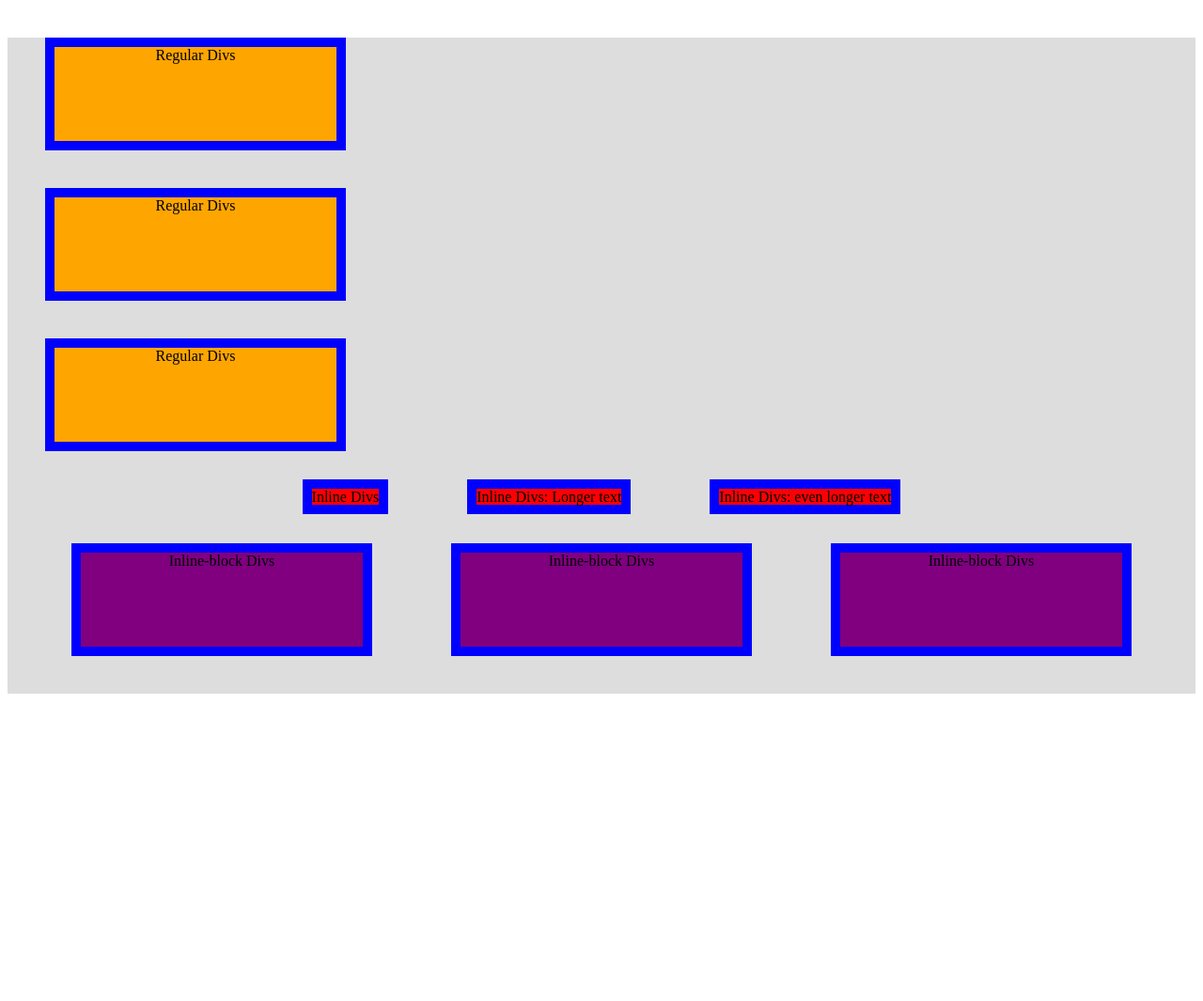
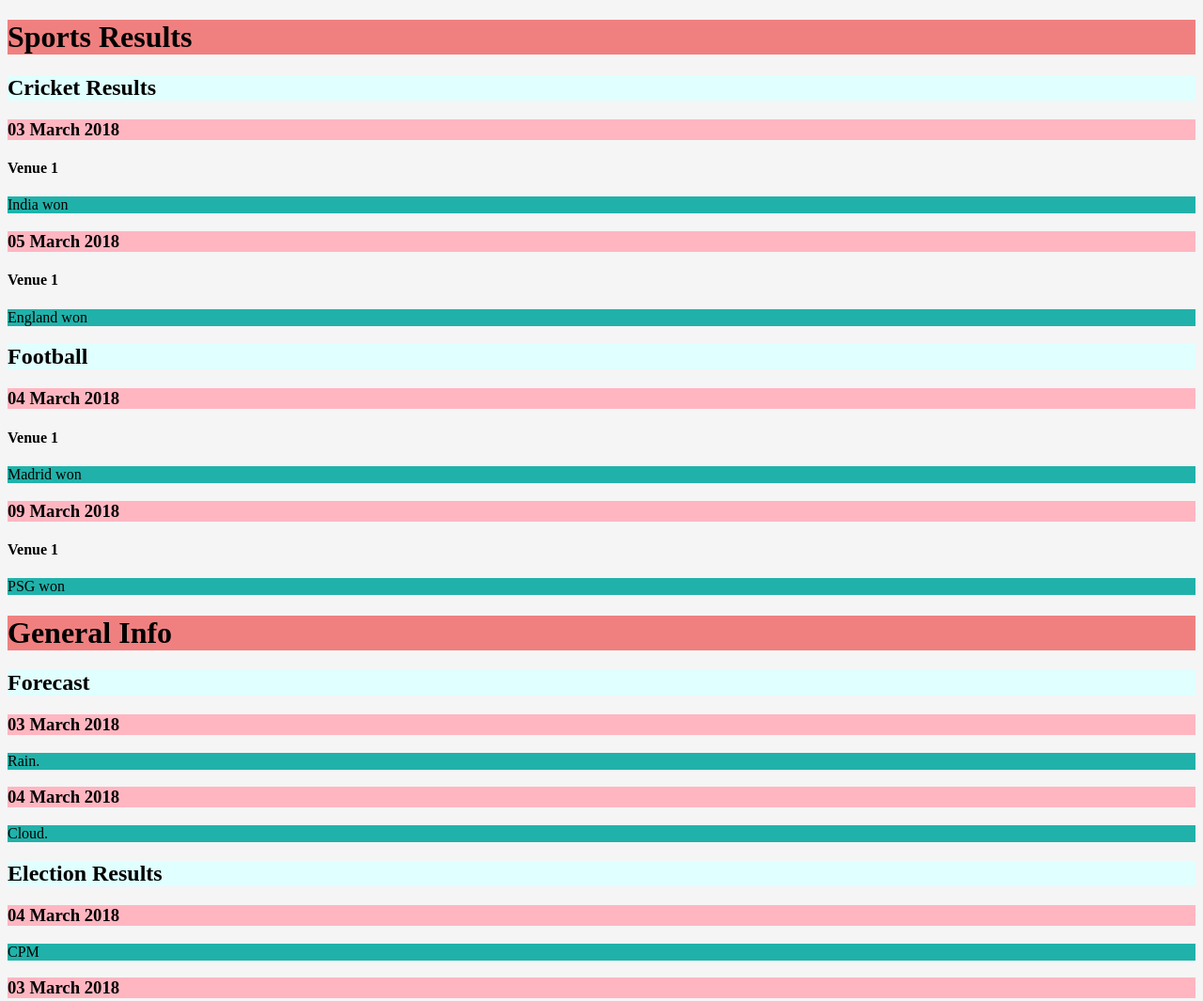
Before and after one commit to RVM427/01-MY-CSS-STUDY, a website: page public_html/index.html in a window 1280 px wide. Shown: the top 1065 px of the page at 94% size. Before the commit the page ends 800 px from the top, so only its background shows below. Drawn offline with Linux system fonts and the light colour scheme.

Commit message:
04 start point article

```diff
--- a/public_html/CSS/my-css-file.css
+++ b/public_html/CSS/my-css-file.css
@@ -1,37 +1,15 @@
-#wrapper {
-  background: #ddd;
-  text-align: center;
-}
-.donothing {
-  background: orange;
-
-  border-color: green;
- border: 10px solid blue;
-  margin: 40px;
-  width: 300px;
-  height: 100px;
-  /* default for div is display:block */
+body{
+    background: whitesmoke;
 }
 
-.linethemup {
-  background: red;
-  display: inline;
-  margin: 40px;
-  width: 300px;
-  border: 10px solid blue;
-  height: 100px;
-  /* notice how these inline blocks ignore width/height and margin top/bottom? */
-  /* notice how width is determined by the content/text inside the div? */
+h1{
+    background: lightcoral;
+}
+h2{
+    background: lightcyan
 }
 
-.inline-block-case {
-  background: purple;
-  display: inline-block;
-  margin: 40px;
-  width: 300px;
-  height: 100px;
-  border: 10px solid blue;
-  /* best of both worlds: you get inline alignment with benefits of sizing/margin that blocks have */
-
-  /* also notice how text-align:center on the wrapper allows you to center these in regards to the wrapper */
+h3{
+    background: lightpink;
 }
+p{background: lightseagreen }
--- a/public_html/index.html
+++ b/public_html/index.html
@@ -3,33 +3,35 @@
 	<head>
 		<meta charset="utf-8" />
 		<title>page title</title>
-
 		<link rel="stylesheet" href="CSS/my-css-file.css" />
 		<link rel="shortcut icon" type=image/png href=IMG/favicon.png>
 	</head>
 	<body>
-
-
-
-        <div id="wrapper">
-            <div class="donothing">Regular Divs</div>
-            <div class="donothing">Regular Divs</div>
-            <div class="donothing">Regular Divs</div>
-
-
-
-            <div class="linethemup">Inline Divs</div>
-            <div class="linethemup">Inline Divs: Longer text</div>
-            <div class="linethemup">Inline Divs: even longer text</div>
-
-
-            <br/>
-
-            <div class="inline-block-case">Inline-block Divs</div>
-            <div class="inline-block-case">Inline-block Divs</div>
-            <div class="inline-block-case">Inline-block Divs</div>
-        </div>
-
-
+		<h1> Sports Results</h1>
+                    <h2>Cricket Results</h2>
+                    <h3>03 March 2018</h3>
+                    <h4>Venue 1</h4>
+                    <p>India won</p>
+                    <h3>05 March 2018</h3>
+                    <h4>Venue 1</h4>
+                    <p>England won</p>
+                    <h2>Football</h2>
+                    <h3>04 March 2018</h3>
+                    <h4>Venue 1</h4>
+                    <p>Madrid won</p>
+                    <h3>09 March 2018</h3>
+                    <h4>Venue 1</h4>
+                    <p> PSG won</p>
+		<h1>General Info</h1>
+                    <h2>Forecast</h2>
+                        <h3>03 March 2018</h3>
+                        <p>Rain.</p>
+                        <h3>04 March 2018</h3>
+                        <p>Cloud.</p>
+                    <h2>Election Results</h2>
+                        <h3>04 March 2018</h3>
+                        <p>CPM</p>
+                        <h3>03 March 2018</h3>
+                        <p>BJP.</p>
 	</body>
 </html>
```
Lines whose indentation alone changed are shown as unchanged.
